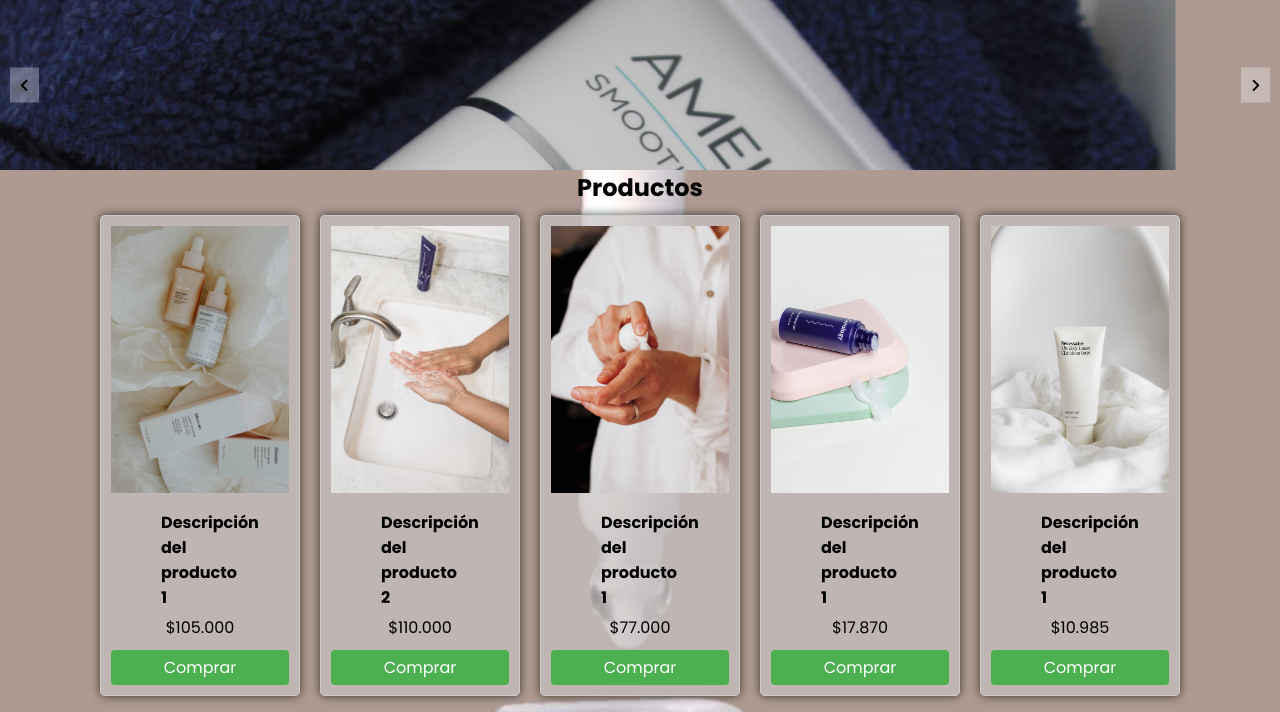
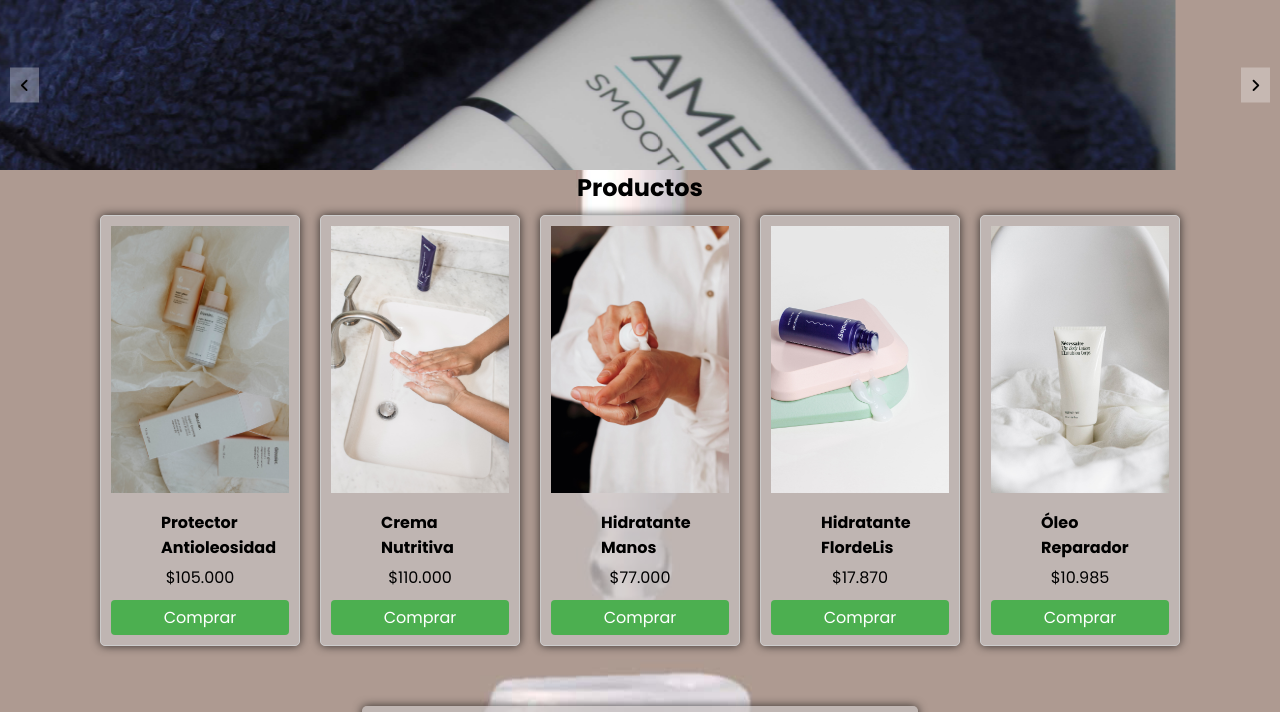
Before and after one commit to luiscibau/lab, a plain HTML site: page productos.html in a window 1280 px wide. Shown: the part 67-779 px from the top of the page. Drawn offline with nearby package versions, Linux system fonts and the light colour scheme.

Commit message:
Add files via upload

```diff
--- a/productos.html
+++ b/productos.html
@@ -6,7 +6,8 @@
         <link rel="stylesheet" href="./css/style.css">
             <link rel="stylesheet" href="https://cdnjs.cloudflare.com/ajax/libs/font-awesome/5.15.2/css/all.min.css"/>
         <meta name="viewport" content="width=device-width, initial-scale=1.0">
-        <title>Natural Labs</title>
+        <title>Natural Labs - La Ciencia en tu piel</title>
+        <link rel="icon" href="/img/favicon.ico" type="image/x-icon">
         <link href='https://unpkg.com/boxicons@2.1.4/css/boxicons.min.css' rel='stylesheet'>
         <script src="https://kit.fontawesome.com/36f93449df.js" crossorigin="anonymous"></script>
     </head>
@@ -56,31 +57,31 @@
             <div class="grupo-cards">
                 <div class="card">
                     <img src="./img/05.jpg" alt="img">
-                    <div class="description">Descripción del producto 1</div>
+                    <div class="description">Protector Antioleosidad</div>
                     <div class="price">$105.000</div>
                     <div class="buy-button">Comprar</div>
                 </div>
                 <div class="card">
                     <img src="./img/08.jpg" alt="img">
-                    <div class="description">Descripción del producto 2</div>
+                    <div class="description">Crema Nutritiva</div>
                     <div class="price">$110.000</div>
                     <div class="buy-button">Comprar</div>
                 </div>
                 <div class="card">
                     <img src="./img/06.jpg" alt="img">
-                    <div class="description">Descripción del producto 1</div>
+                    <div class="description">Hidratante Manos</div>
                     <div class="price">$77.000</div>
                     <div class="buy-button">Comprar</div>
                 </div>
                 <div class="card">
                     <img src="./img/09.jpg" alt="img">
-                    <div class="description">Descripción del producto 1</div>
+                    <div class="description">Hidratante FlordeLis</div>
                     <div class="price">$17.870</div>
                     <div class="buy-button">Comprar</div>
                 </div>
                 <div class="card">
                     <img src="./img/03.jpg" alt="img">
-                    <div class="description">Descripción del producto 1</div>
+                    <div class="description">Óleo Reparador</div>
                     <div class="price">$10.985</div>
                     <div class="buy-button">Comprar</div>
                 </div>
```
Also changed, not shown: contactenos.html (+3 -1 lines), faq.html (+1 -0 lines), index.html (+4 -2 lines), somos.html (+1 -0 lines), img/favicon.ico (added), img/logo.png.
